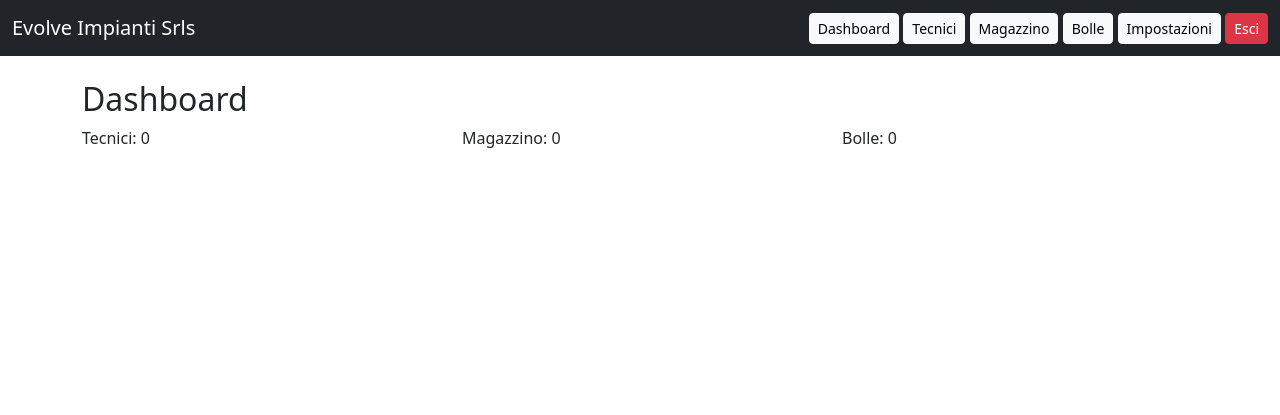
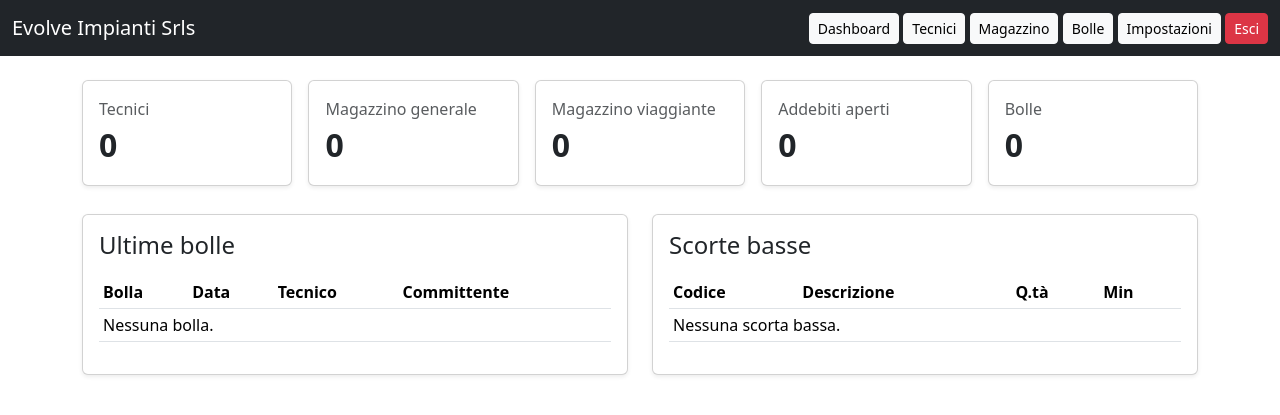
Before and after one commit to operativoei-png/evosrls, a Flask app: page /dashboard in a window 1280 px wide. Shown: the top 415 px of the page. Run offline with Flask 3, Linux system fonts and the light colour scheme; a user stored in the database is signed in; data that the repository does not hold is empty.

Commit message:
Enhance dashboard layout with additional statistics

```diff
--- a/templates/dashboard.html
+++ b/templates/dashboard.html
@@ -1,12 +1,67 @@
 {% extends 'base.html' %}
 {% block content %}
-
-<h2>Dashboard</h2>
-
-<div class="row">
-  <div class="col">Tecnici: {{ stats.technicians }}</div>
-  <div class="col">Magazzino: {{ stats.central_items }}</div>
-  <div class="col">Bolle: {{ stats.transfers }}</div>
+<div class="row g-3">
+  {% for label, value in [('Tecnici', stats.technicians), ('Magazzino generale', stats.central_items), ('Magazzino viaggiante', stats.mobile_items), ('Addebiti aperti', stats.open_charges), ('Bolle', stats.transfers)] %}
+  <div class="col-md">
+    <div class="card shadow-sm">
+      <div class="card-body">
+        <div class="text-muted">{{ label }}</div>
+        <div class="fs-2 fw-bold">{{ value }}</div>
+      </div>
+    </div>
+  </div>
+  {% endfor %}
 </div>
 
+<div class="row g-4 mt-1">
+  <div class="col-lg-6">
+    <div class="card shadow-sm">
+      <div class="card-body">
+        <h4 class="mb-3">Ultime bolle</h4>
+        <div class="table-responsive">
+          <table class="table table-sm">
+            <thead><tr><th>Bolla</th><th>Data</th><th>Tecnico</th><th>Committente</th></tr></thead>
+            <tbody>
+            {% for t in transfers %}
+              <tr>
+                <td><a href="{{ url_for('transfer_detail', transfer_id=t.id) }}">{{ t.bolla_no }}</a></td>
+                <td>{{ t.created_at.strftime('%d/%m/%Y %H:%M') }}</td>
+                <td>{{ t.technician.name if t.technician else '' }}</td>
+                <td>{{ t.client }}</td>
+              </tr>
+            {% else %}
+              <tr><td colspan="4">Nessuna bolla.</td></tr>
+            {% endfor %}
+            </tbody>
+          </table>
+        </div>
+      </div>
+    </div>
+  </div>
+
+  <div class="col-lg-6">
+    <div class="card shadow-sm">
+      <div class="card-body">
+        <h4 class="mb-3">Scorte basse</h4>
+        <div class="table-responsive">
+          <table class="table table-sm">
+            <thead><tr><th>Codice</th><th>Descrizione</th><th>Q.tà</th><th>Min</th></tr></thead>
+            <tbody>
+            {% for i in low_stock %}
+              <tr>
+                <td>{{ i.code }}</td>
+                <td>{{ i.description }}</td>
+                <td>{{ i.quantity }} {{ i.unit }}</td>
+                <td>{{ i.min_stock }}</td>
+              </tr>
+            {% else %}
+              <tr><td colspan="4">Nessuna scorta bassa.</td></tr>
+            {% endfor %}
+            </tbody>
+          </table>
+        </div>
+      </div>
+    </div>
+  </div>
+</div>
 {% endblock %}
```
